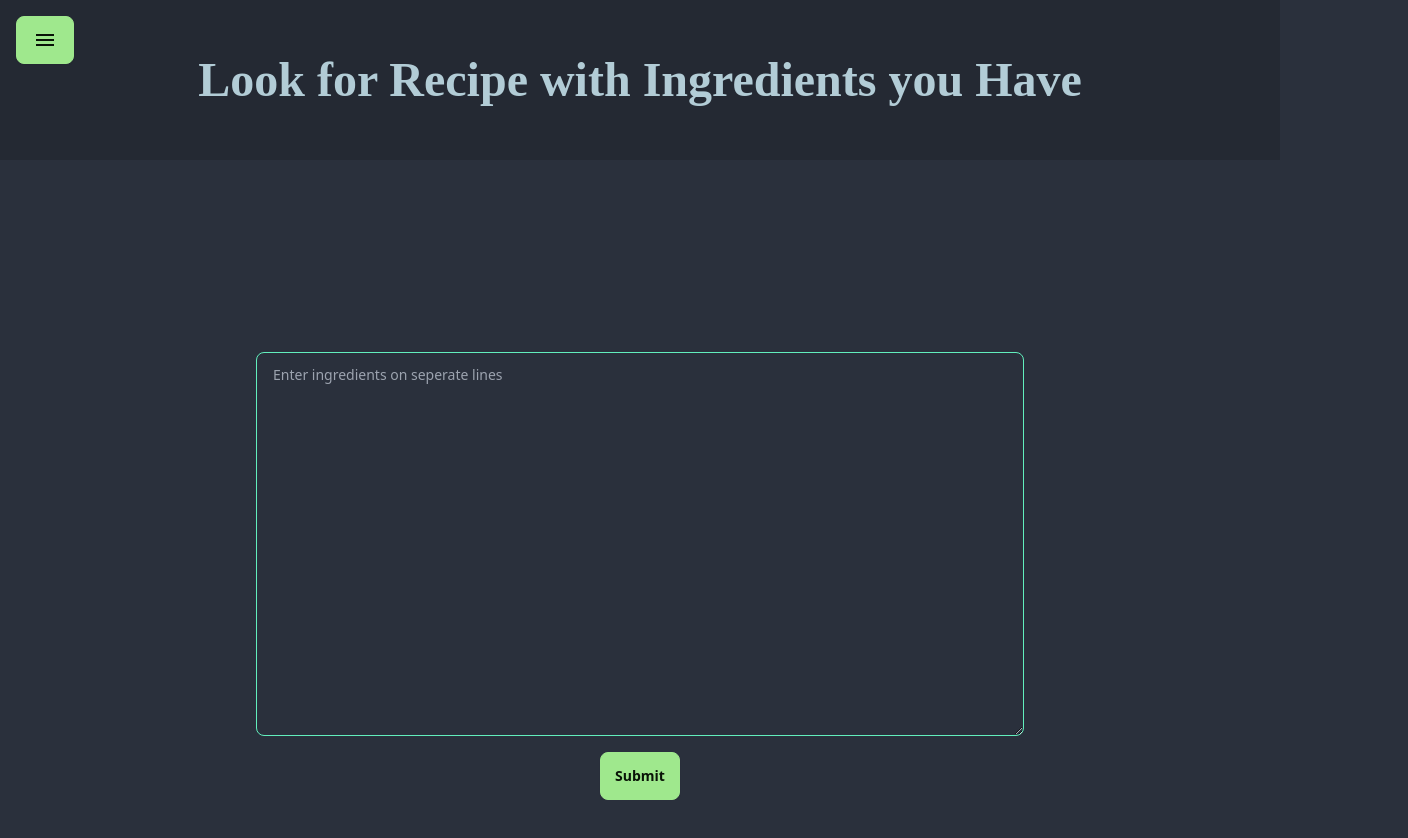
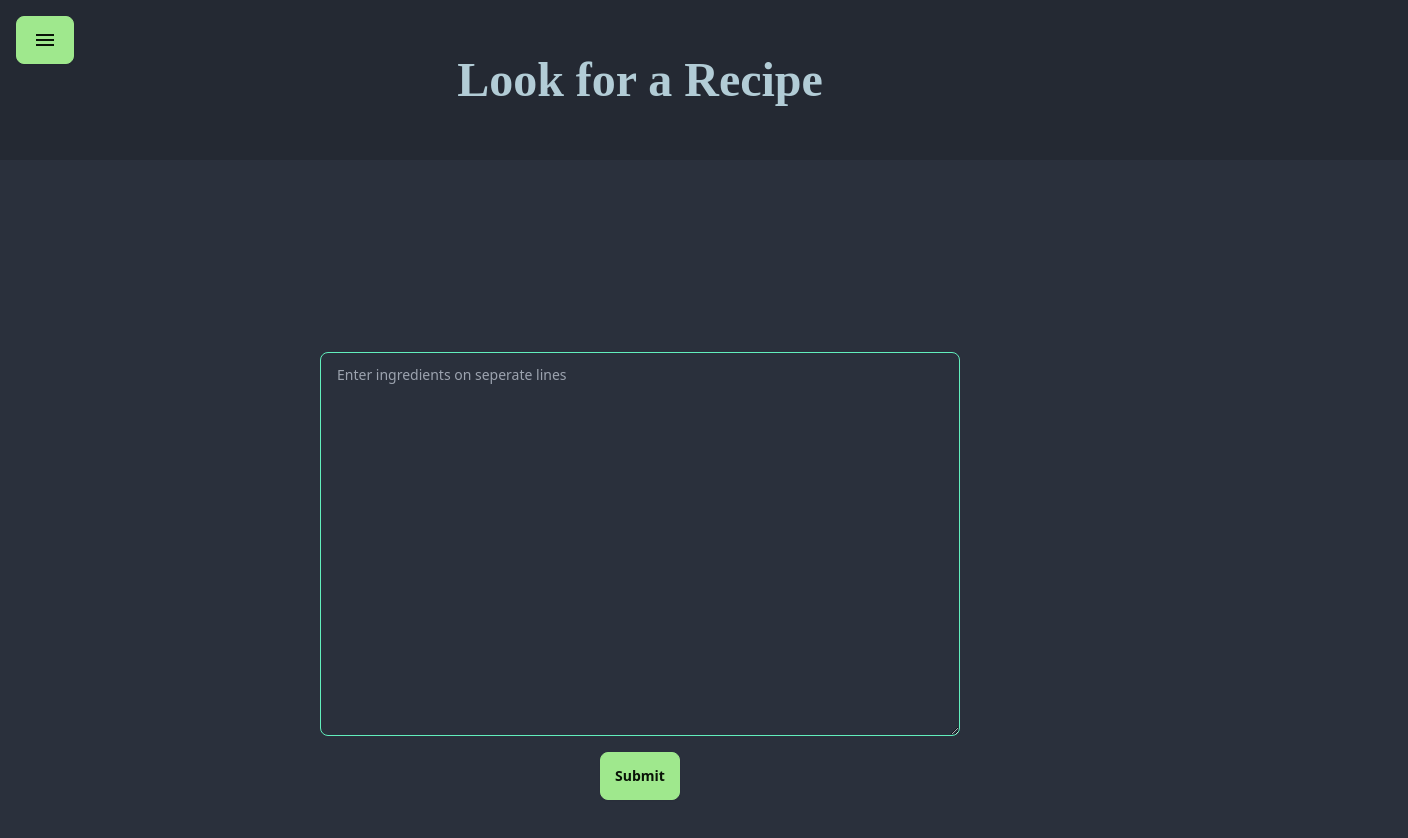
Before and after one commit to arimartell/CapstoneProject, a React (Vite) app in the folder frontend/: page /recipe in a window 1280 px wide. Shown: the top 838 px of the page, 1408 px wide, since content can reach past the window. Before the commit the page ends 800 px from the top, so only its background shows below. Built offline with nearby package versions, Linux system fonts and the light colour scheme; sample sign-in values are in the browser's storage; a web font is replaced by a local one.

Commit message:
CSS syting for smaller devices(not completed yet)

```diff
--- a/frontend/src/components/dashboardquicklinkscard.jsx
+++ b/frontend/src/components/dashboardquicklinkscard.jsx
@@ -58,7 +58,7 @@ export default function QuickCard({ title }) {
           <p className="py-4">Press ESC key or click on ✕ button to close</p>
         </div>
       </dialog>
-      <div className="card w-[30cqw] min-w-lg m-5 bg-neutral shadow-2xl">
+      <div className="card w-[42cqw] min-w-lg m-5 bg-neutral shadow-2xl">
         <div className="card-body">
           <h2 className="mb-2 card-title justify-center text-lg xl:text-4xl">
             {title}
@@ -70,7 +70,7 @@ export default function QuickCard({ title }) {
               </span>
               <select
                 onChange={handleChoice}
-                className="select w-full select-accent join-item"
+                className="select w-full  select-accent join-item"
               >
                 <option value="" disabled selected>
                   Log a meal
--- a/frontend/src/routes/dashboard.jsx
+++ b/frontend/src/routes/dashboard.jsx
@@ -45,7 +45,7 @@ export default function Dashboard() {
             <Chart type="doughnut" data={data} />
           </div>
           {/* Adjusted container to display QuickCards in a row */}
-          <div className=" min-w-lg text-4xl font-bold shingo quick-add-container flex flex-wrap justify-center items-center">
+          <div className=" min-w-lg text-4xl font-bold shingo quick-add-container flex flex-col md:flex-row flex-wrap justify-center items-center">
             {/* QuickCards */}
             {/* Adjust margin as needed */}
             <QuickCard title={'Breakfast'} className="mb-20" />
--- a/frontend/src/routes/graph.jsx
+++ b/frontend/src/routes/graph.jsx
@@ -26,10 +26,10 @@ export default function Graph() {
     <>
       <SwipeAnimation />
       <div className="size-full min-h-screen flex flex-col items-center">
-        <div className="hero bg-base-200 min-h-[20vh]">
+        <div className="hero bg-base-200 min-h-[20vh] md:w-[96rem] xl:[90rem] sm:w-[60rem] xs:w-[90rem]">
           <div className="hero-content text-center">
             <div className="max-w-md">
-              <div className="text-5xl text-nowrap font-bold shingo">Your Progress page</div>
+              <div className="text-5xl text-nowrap font-bold shingo">Your Progress Page</div>
             </div>
           </div>
         </div>
--- a/frontend/src/routes/recipe.jsx
+++ b/frontend/src/routes/recipe.jsx
@@ -11,25 +11,26 @@ export default function Recipe() {
     <>
       <SwipeAnimation />
       <div className="size-full min-h-screen flex flex-col items-center">
-        <div className="hero bg-base-200 min-h-[20vh]">
-          <div className="hero-content text-center">
+        <div className="hero bg-base-200 min-h-[20vh] md:w-[96rem] xl:[90rem] sm:w-[60rem] xs:w-[90rem]">
+          <div className="hero-content items-center text-center">
 
-              <div className="text-5xl text-nowrap items-center font-bold shingo">Look for Recipe with Ingredients you Have </div>
+              <div className="text-5xl text-wrap items-center text-center sm:text-left font-bold shingo">Look for a Recipe</div>
 
           </div>
         </div>
-
+        <div className='items-center'>
         <form
           action="/login"
           className="flex size-full flex-col justify-start px-8 mt-48 items-center space-y-4 max-w-md"
         >
 
-          <textarea className="textarea textarea-success h-96 w-[48rem]" placeholder="Enter ingredients on seperate lines"></textarea>
+          <textarea className="textarea textarea-success items-center h-96 md:w-[40rem] sm:w-[40rem] w-[34rem]" placeholder="Enter ingredients on seperate lines"></textarea>
 
           <button className="btn btn-primary w-full max-w-[5rem]">
             Submit
           </button>
         </form>
+        </div>
       </div>
     </>
   );
```
Also changed, not shown: 2 other files (tests, documents, lock files or other folders).
